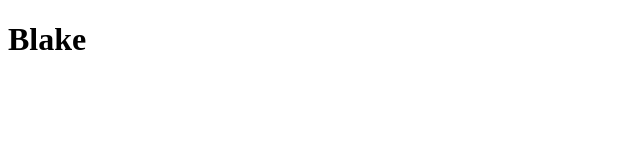
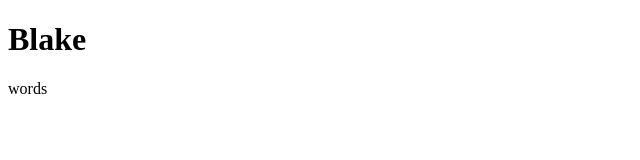
Before and after one commit to DTNevaeha/JavaScript, a plain HTML site: page test.html in a window 1280 px wide. Shown: the full height of the page, 0-640 px from the left. Drawn offline with Linux system fonts and the light colour scheme.

Commit message:
Added a paragraph

```diff
--- a/test.html
+++ b/test.html
@@ -8,5 +8,6 @@
   </head>
   <body>
     <h1>Blake</h1>
+    <p>words</p>
   </body>
 </html>
```
